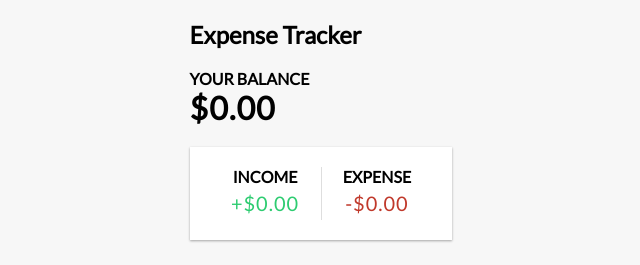
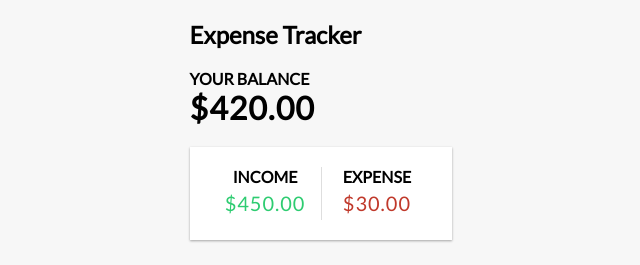
Before and after one commit to 12C0DE/expenseTracker, a React (Create React App) app: page / in a window 1280 px wide. Shown: the top 265 px of the page, without its empty margins (319-959 px from the left). Built offline with nearby package versions, Linux system fonts and the light colour scheme.

Commit message:
delete transaction logic

```diff
--- a/src/Components/Balance.js
+++ b/src/Components/Balance.js
@@ -1,10 +1,15 @@
-import React from 'react';
+import React, { useContext } from 'react';
+import { GlobalContext } from '../Context/GlobalState';
 
 export const Balance = () => {
+	const { transactions } = useContext(GlobalContext);
+	const amounts = transactions.map((transaction) => transaction.amount);
+	const total = amounts.reduce((acc, item) => (acc += item), 0).toFixed(2);
+
 	return (
 		<React.Fragment>
 			<h4>Your Balance</h4>
-			<h1>$0.00</h1>
+			<h1>${total}</h1>
 		</React.Fragment>
 	);
 };
--- a/src/Components/IncomeExpenses.js
+++ b/src/Components/IncomeExpenses.js
@@ -1,15 +1,21 @@
-import React from 'react';
+import React, { useContext } from 'react';
+import { GlobalContext } from '../Context/GlobalState';
 
 export const IncomeExpenses = () => {
+	const { transactions } = useContext(GlobalContext);
+	const amounts = transactions.map((transaction) => transaction.amount);
+	const income = amounts.filter((item) => item > 0).reduce((acc, item) => (acc += item), 0).toFixed(2);
+	const expense = (amounts.filter((item) => item < 0).reduce((acc, item) => (acc += item), 0) * -1).toFixed(2);
+
 	return (
 		<div className="inc-exp-container">
 			<div>
 				<h4>Income</h4>
-				<p className="money plus">+$0.00</p>
+				<p className="money plus">${income}</p>
 			</div>
 			<div>
 				<h4>Expense</h4>
-				<p className="money minus">-$0.00</p>
+				<p className="money minus">${expense}</p>
 			</div>
 		</div>
 	);
--- a/src/Components/Transaction.js
+++ b/src/Components/Transaction.js
@@ -1,6 +1,8 @@
-import React from 'react';
+import React, { useContext } from 'react';
+import { GlobalContext } from '../Context/GlobalState';
 
 export const Transaction = ({ transaction }) => {
+	const { delTransaction } = useContext(GlobalContext);
 	const sign = transaction.amount > 0 ? '+' : '-';
 
 	return (
@@ -11,7 +13,9 @@
 				$
 				{Math.abs(transaction.amount)}
 			</span>
-			<button className="delete-btn">x</button>
+			<button className="delete-btn" onClick={() => delTransaction(transaction.id)}>
+				x
+			</button>
 		</li>
 	);
 };
--- a/src/Context/AppReducer.js
+++ b/src/Context/AppReducer.js
@@ -1,5 +1,12 @@
 export default (state, action) => {
 	switch (action.type) {
+		case 'DEL_TRANS':
+			return {
+				...state,
+				transactions: state.transactions.filter((transaction) => transaction.id !== action.payload)
+			};
+		// case 'ADD_TRANS':
+		// 	return {};
 		default:
 			return state;
 	}
--- a/src/Context/GlobalState.js
+++ b/src/Context/GlobalState.js
@@ -18,5 +18,17 @@
 export const GlobalProvider = ({ children }) => {
 	const [ state, dispatch ] = useReducer(AppReducer, initialState);
 
-	return <GlobalContext.Provider value={{ transactions: state.transactions }}>{children}</GlobalContext.Provider>;
+	//Actions
+	function delTransaction(id) {
+		dispatch({
+			type: 'DEL_TRANS',
+			payload: id
+		});
+	}
+
+	return (
+		<GlobalContext.Provider value={{ transactions: state.transactions, delTransaction }}>
+			{children}
+		</GlobalContext.Provider>
+	);
 };
```
